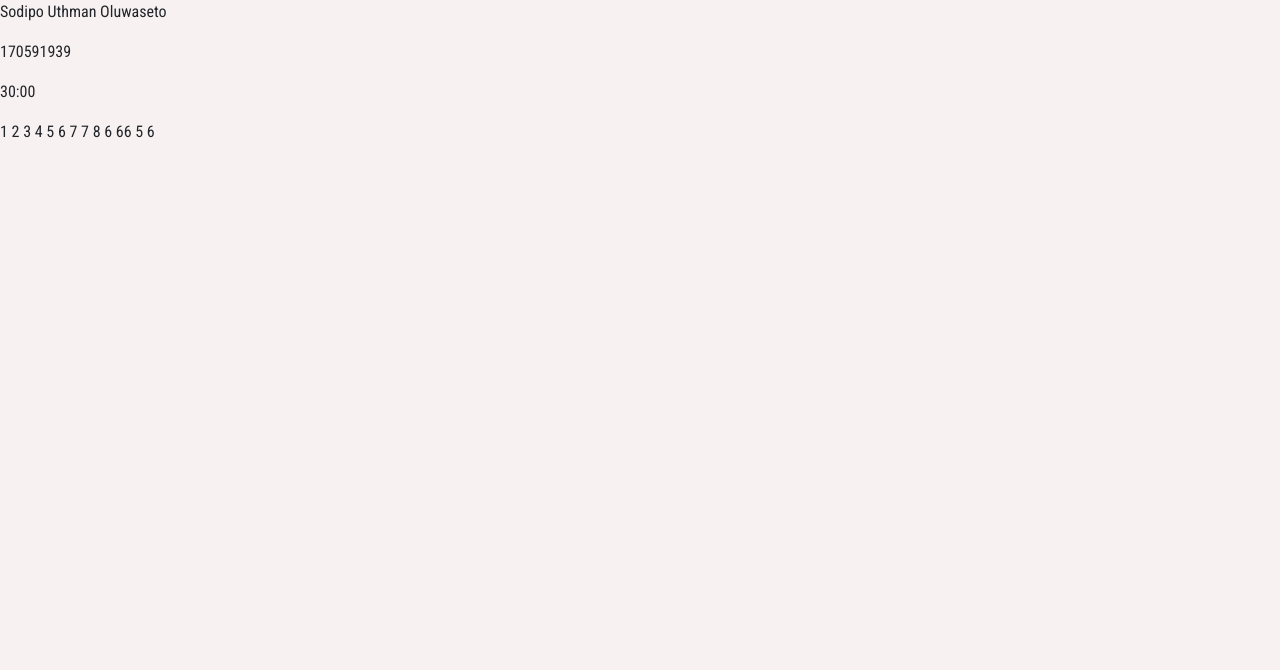
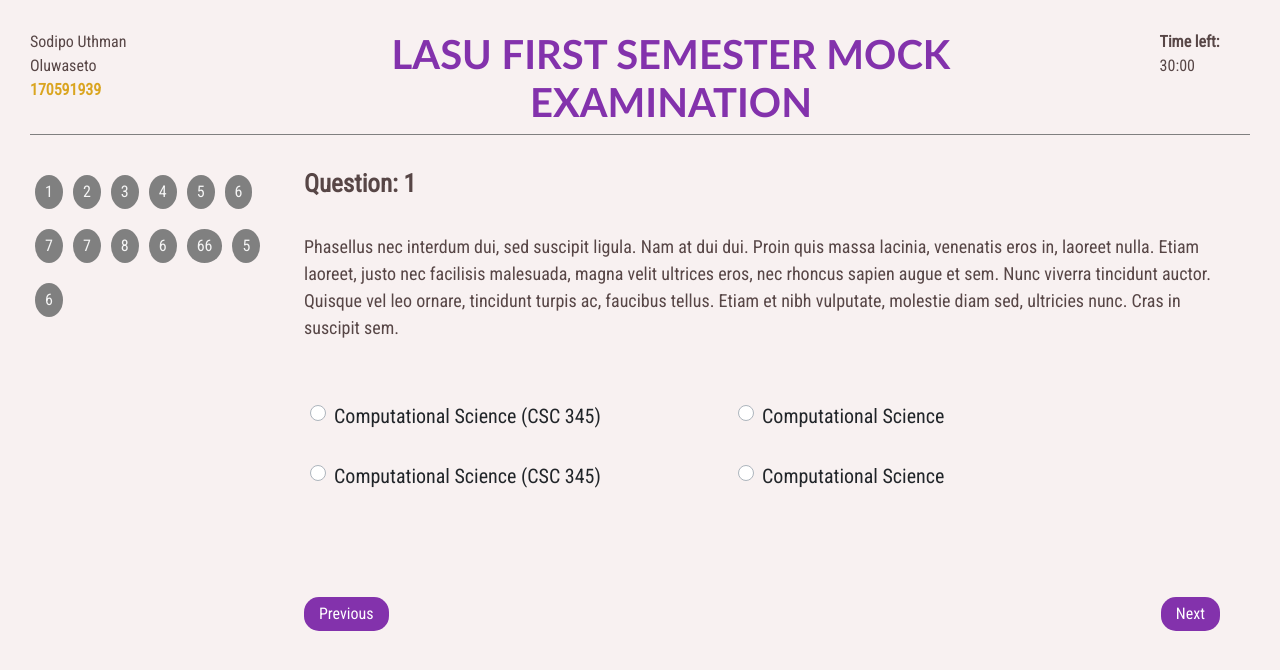
Before and after one commit to AkwGaniu/bta-mock_exam, a Vue app: page /test/1 in a window 1280 px wide. Shown: the top 670 px of the page. Built offline with nearby package versions, Linux system fonts and the light colour scheme; a web font is replaced by a local one.

Commit message:
quiz page layout done

```diff
--- a/src/assets/scss/components/_test.scss
+++ b/src/assets/scss/components/_test.scss
@@ -1,4 +1,141 @@
 .test-view-container {
   background-color: $secondary-color;
   height: 100vh;
+  padding: 30px;
+  @media (max-width: 768px) {
+    height: 100%;
+    padding: 20px 30px;
+
+  }
+  .title {
+    display: none;
+    padding: 0px 100px;
+    color: $tertiary-color;
+    text-align: center;
+    font-weight: bold;
+    font-size: 28px;
+    font-family: 'Trebuchet MS', 'Lucida Sans Unicode', 'Lucida Grande', 'Lucida Sans', Arial, sans-serif;
+    @media (max-width: 768px) {
+      padding: 10px 20px;
+      display: block;
+
+    }
+  }
+  p {
+    margin: 0;
+    color: $text-color;
+  }
+  .upper-section {
+    display: flex;
+    justify-content: space-between;
+    border-bottom: 0.5px solid grey;
+    h1 {
+      padding: 0px 100px;
+      color: $tertiary-color;
+      text-align: center;
+      font-weight: bold;
+      font-family: 'Trebuchet MS', 'Lucida Sans Unicode', 'Lucida Grande', 'Lucida Sans', Arial, sans-serif;
+      @media (max-width: 768px) {
+        padding: 10px 20px;
+        display: none;
+      }
+    }
+    .student-details {
+      .matric {
+        color: goldenrod !important;
+        font-weight: bold;
+      }
+    }
+
+  }
+  .lower-section {
+    display: flex;
+    justify-content: space-between;
+    padding-top: 30px;
+
+    .question-tracker {
+      width: 20%;
+
+      @media (max-width: 768px) {
+        display: none;
+      }
+      span {
+        background-color: grey;
+        padding: 5px 10px;
+        display: inline-block;
+        border-radius: 50%;
+        margin: 10px 5px;
+        color: whitesmoke;
+      }
+    }
+    .show-question {
+      width: 80%;
+      padding: 0px 30px;
+
+      @media (max-width: 768px) {
+        width: 100%;
+        padding: 0px;
+
+      }
+      .question-track {
+        font-size: 25px;
+        padding-bottom: 30px;
+      }
+      .questions {
+        padding-bottom: 50px;
+        @media (max-width: 768px) {
+          padding-bottom: 30px;
+        }
+
+        p {
+          font-size: 18px;
+        }
+      }
+      .answers {
+        display: flex;
+        justify-content: space-between;
+        padding: 0px 30px;
+        @media (max-width: 768px) {
+          display: block;
+        }
+        .custom-radio {
+          display: block !important;
+          padding: 10px 0px 20px;
+          font-size: 20px;
+          @media (max-width: 768px) {
+            padding: 10px 0px 10px;
+          }
+        }
+        .left {
+          width: 50%;
+          @media (max-width: 768px) {
+            width: 100%;
+          }
+        }
+        .right {
+          width: 50%;
+          @media (max-width: 768px) {
+            width: 100%;
+          }
+        }
+      }
+    }
+    .question-navigator {
+      display: flex;
+      justify-content: space-between;
+      padding: 70px 0px 0px;
+      @media (max-width: 768px) {
+        padding: 30px 0px 0px;
+      }
+      button {
+        padding: 5px 15px;
+        border-radius: 15px;
+        outline: none;
+        border: none;
+        background-color: $tertiary-color;
+        color: white;
+
+      }
+    }
+  }
 }
--- a/src/assets/scss/components/_testInstruction.scss
+++ b/src/assets/scss/components/_testInstruction.scss
@@ -1,80 +1,47 @@
 .test-instruction-view-container {
   background-color: $secondary-color;
-  height: 100vh;
-  .nav-head {
+
+  h1 {
+    padding: 30px 100px;
+    color: $tertiary-color;
+    text-align: center;
+    font-weight: bold;
+    font-family: 'Trebuchet MS', 'Lucida Sans Unicode', 'Lucida Grande', 'Lucida Sans', Arial, sans-serif;
+    @media (max-width: 768px) {
+      padding: 10px 20px;
+    }
+  }
+
+  .sections{
+    padding: 10px 100px;
+    margin: 0px auto;
+    @media (max-width: 768px) {
+      display: block;
+      padding: 10px 20px;
+    }
+  }
+  .student-profile {
     display: flex;
     justify-content: space-between;
-    padding: 10px 40px;
-    background-color: $primary-color;
-
-    @media(max-width: 768px) {
-      display: none;
+    @media (max-width: 768px) {
+      display: block;
     }
-    .logo-holder {
-      width: 50%;
-      .logo {
-        width: 85px;
-        height: 40px;
-        img {
-          width: 100%;
-        }
-      }
+    .icon {
+      font-size: 10px;
     }
-    .salutation {
-      width: 50%;
-      padding: 30px 0 0;
-      p {
-        font-family: 'Tangerine', serif;
-        text-shadow: 4px 4px 4px rgb(107, 106, 106);
-        text-align: right;
-        margin: 0;
-        color: rgb(36, 35, 35);
-        font-size: 30px;
-        font-weight: 500;
-        @media(max-width: 768px) {
-          font-size: 25px;
-        }
-        span {
-          font-family: 'Tangerine', serif;
-
-        }
-      }
+    span {
+      padding-left: 20px;
+      font-size: 20px;
+      color:  #6b6a6a;
     }
   }
-  .mobile-nav {
-    display: none;
-    justify-content: space-between;
-    padding: 10px 20px;
-    background-color: $tertiary-color;
 
-    @media(max-width: 768px) {
-      display: flex;
+  .main-content {
+    padding: 20px 100px;
+    text-align: center;
+    @media (max-width: 768px) {
+      padding: 10px 20px;
     }
-
-    .logo-holder {
-      width: 50%;
-      .logo {
-        width: 85px;
-        height: 40px;
-        img {
-          width: 100%;
-        }
-      }
-    }
-    .toggle-nav {
-      width: 50%;
-      padding: 20px 0px;
-      text-align: right;
-      .nav-icon {
-        color: #060607;
-        font-size: 35px;
-      }
-    }
-  }
-  .main-content {
-    padding: 20px 40px;
-    text-align: center;
-
     p {
       color: $text-color;
       font-size: 20px;
@@ -86,7 +53,8 @@
         border-radius: 15px;
         background-color: $tertiary-color;
         color:white;
-        padding: 5px 15px;
+        padding: 10px 20px;
+        width: 100%;
         font-size: 18px;
         text-decoration: none;
 
--- a/src/views/Test.vue
+++ b/src/views/Test.vue
@@ -1,16 +1,18 @@
 <template>
   <div class="test-view-container">
+    <h1 class="title">LASU FIRST SEMESTER MOCK EXAMINATION</h1>
     <div class="upper-section">
       <div class="student-details">
         <p class="name">Sodipo Uthman Oluwaseto</p>
         <p class="matric">170591939</p>
       </div>
+      <h1>LASU FIRST SEMESTER MOCK EXAMINATION</h1>
       <div class="timer">
-        <p>30:00</p>
+        <p><b>Time left: </b> 30:00</p>
       </div>
     </div>
     <div class="lower-section">
-      <div class="question-list">
+      <div class="question-tracker">
         <span
           v-for="question in questions"
           :key="question"
@@ -18,8 +20,37 @@
           {{ question }}
         </span>
       </div>
-      <div class="showQuestion">
-
+      <div class="show-question">
+        <p class="question-track">
+          <b>Question: {{ currentQuestion }}</b>
+        </p>
+        <div class="questions">
+          <p>
+            Phasellus nec interdum dui, sed suscipit ligula. Nam at dui dui. Proin quis massa lacinia, venenatis eros in, laoreet nulla. Etiam laoreet, justo nec facilisis malesuada, magna velit ultrices eros, nec rhoncus sapien augue et sem. Nunc viverra tincidunt auctor. Quisque vel leo ornare, tincidunt turpis ac, faucibus tellus. Etiam et nibh vulputate, molestie diam sed, ultricies nunc. Cras in suscipit sem.
+          </p>
+        </div>
+        <div class="answers">
+          <b-form-group class="left">
+            <b-form-radio-group
+              id="radio-group-1"
+              v-model="selected"
+              :options="options1"
+              name="radio-options2"
+            ></b-form-radio-group>
+          </b-form-group>
+          <b-form-group  class="right">
+            <b-form-radio-group
+              id="radio-group-2"
+              v-model="selected"
+              :options="options2"
+              name="radio-options2"
+            ></b-form-radio-group>
+          </b-form-group>
+        </div>
+        <div class="question-navigator">
+          <button>Previous</button>
+          <button>Next</button>
+        </div>
       </div>
     </div>
   </div>
@@ -28,7 +59,17 @@
 export default {
   data () {
     return {
-      questions: [1, 2, 3, 4, 5, 6, 7, 7, 8, 6, 66, 5, 6]
+      currentQuestion: 1,
+      questions: [1, 2, 3, 4, 5, 6, 7, 7, 8, 6, 66, 5, 6],
+      selected: '',
+      options1: [
+        { text: 'Computational Science (CSC 345)', value: 'Add' },
+        { text: 'Computational Science (CSC 345)', value: 'Blhljlw' }
+      ],
+      options2: [
+        { text: 'Computational Science ', value: 'frggglr' },
+        { text: 'Computational Science ', value: 'Bhkggkgkjhjh' }
+      ]
     }
   }
 }
--- a/src/views/TestInstruction.vue
+++ b/src/views/TestInstruction.vue
@@ -1,35 +1,29 @@
 <template>
   <div class="test-instruction-view-container">
-    <div class="nav-head">
-      <div class="logo-holder">
-        <div class="logo">
-          <router-link to="/dashboard">
-            <img src="../assets/BTA11.png" alt="BTA LOGO">
-          </router-link>        </div>
-      </div>
-      <div class="salutation">
-        <p>Good Morning, <span>Ganiu</span></p>
-      </div>
-    </div>
-    <div class="mobile-nav">
-      <div class="logo-holder">
-        <div class="logo">
-          <router-link to="/dashboard">
-            <img src="../assets/BTA11.png" alt="BTA LOGO">
-          </router-link>
+    <h1>Basic Tutor Academy Mock Examination</h1>
+      <div class="sections student-profile">
+        <div class="user-top">
+            <p class="name">
+            <b>Course Title: </b>
+            <span>Computational analysis</span>
+          </p>
+          <p class="matric">
+            <b>Course Code: </b>
+            <span>CSC 419</span>
+          </p>
+        </div>
+        <div class="user-bottom">
+          <p class="dept">
+            <b>Course Unit: </b>
+            <span> 3 </span>
+          </p>
+          <p class="level">
+            <b>Exam Duration: </b>
+
+            <span> 30 Minutes </span>
+          </p>
         </div>
       </div>
-      <div class="toggle-nav">
-        <span>
-          <b-icon
-            v-show="!showMobileNav"
-            icon="list"
-            class="nav-icon"
-            @click="toggleMobileNav"
-          ></b-icon>
-        </span>
-      </div>
-    </div>
     <div class="main-content">
       <p class="instruction">
         Lorem ipsum dolor sit amet, consectetur adipiscing elit. Cras semper sagittis nibh in laoreet. Pellentesque porta turpis non metus vestibulum, tempus commodo ipsum dignissim. Donec convallis eleifend sapien, non facilisis metus. Praesent et cursus lorem. Quisque at dui sit amet nulla facilisis aliquet. Etiam euismod imperdiet augue, ut rhoncus sem pellentesque eget. Suspendisse est ipsum, faucibus eget dolor eget, ultricies lacinia ligula. Sed lacinia tristique dui, semper faucibus mauris varius non. Interdum et malesuada fames ac ante ipsum primis in faucibus. Nunc vitae massa imperdiet, condimentum quam ac, imperdiet mi. Proin vitae tellus dictum, maximus est sed, accumsan est. Sed ultrices diam ut nisl euismod, non fringilla lectus placerat. Morbi placerat sapien vel semper tempus. Etiam ut ipsum quis purus rhoncus tincidunt sed eu nisl. Nam faucibus, est volutpat dictum dictum, nulla ligula eleifend risus, ac consectetur justo eros et orci.
```
